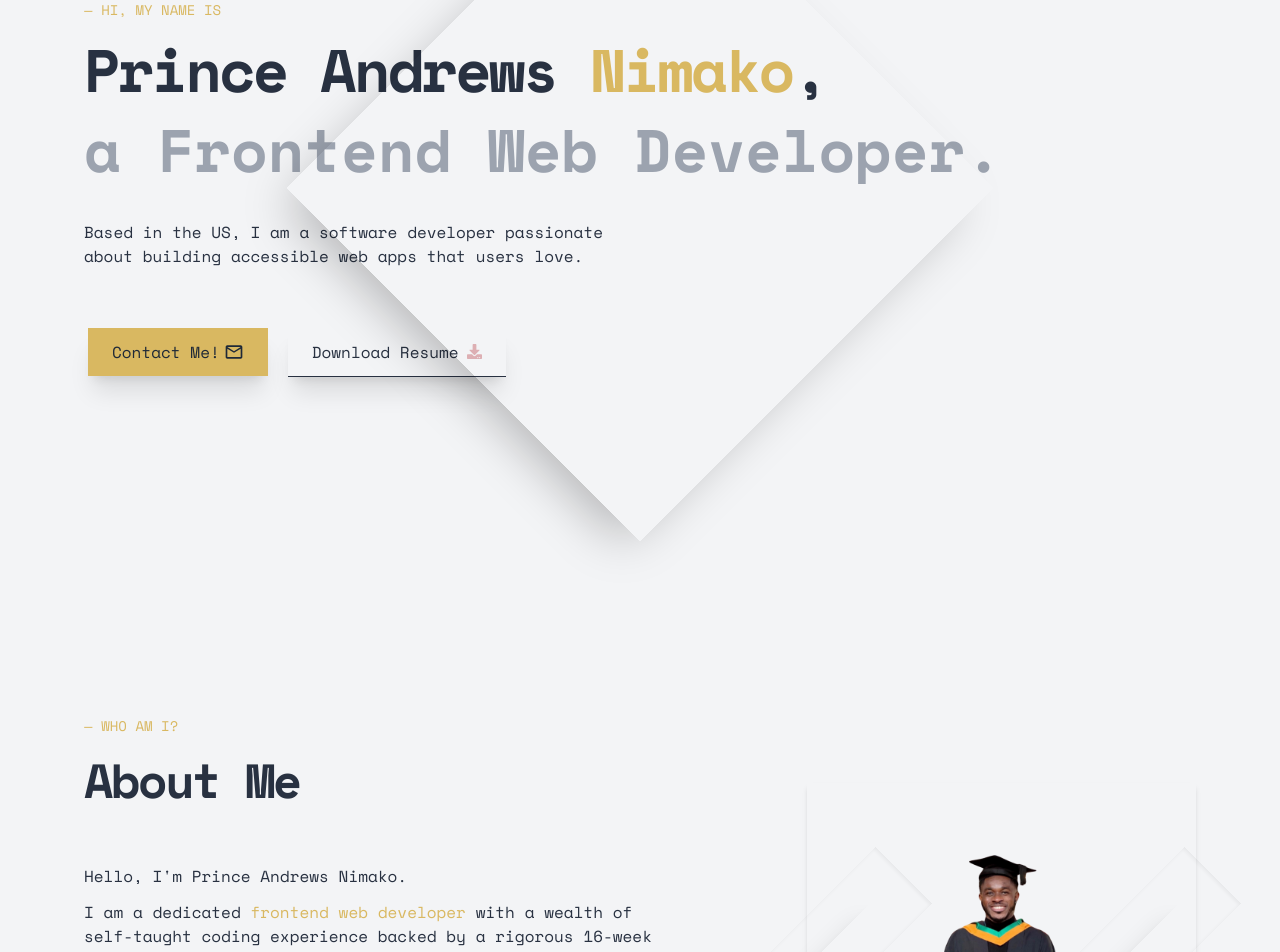
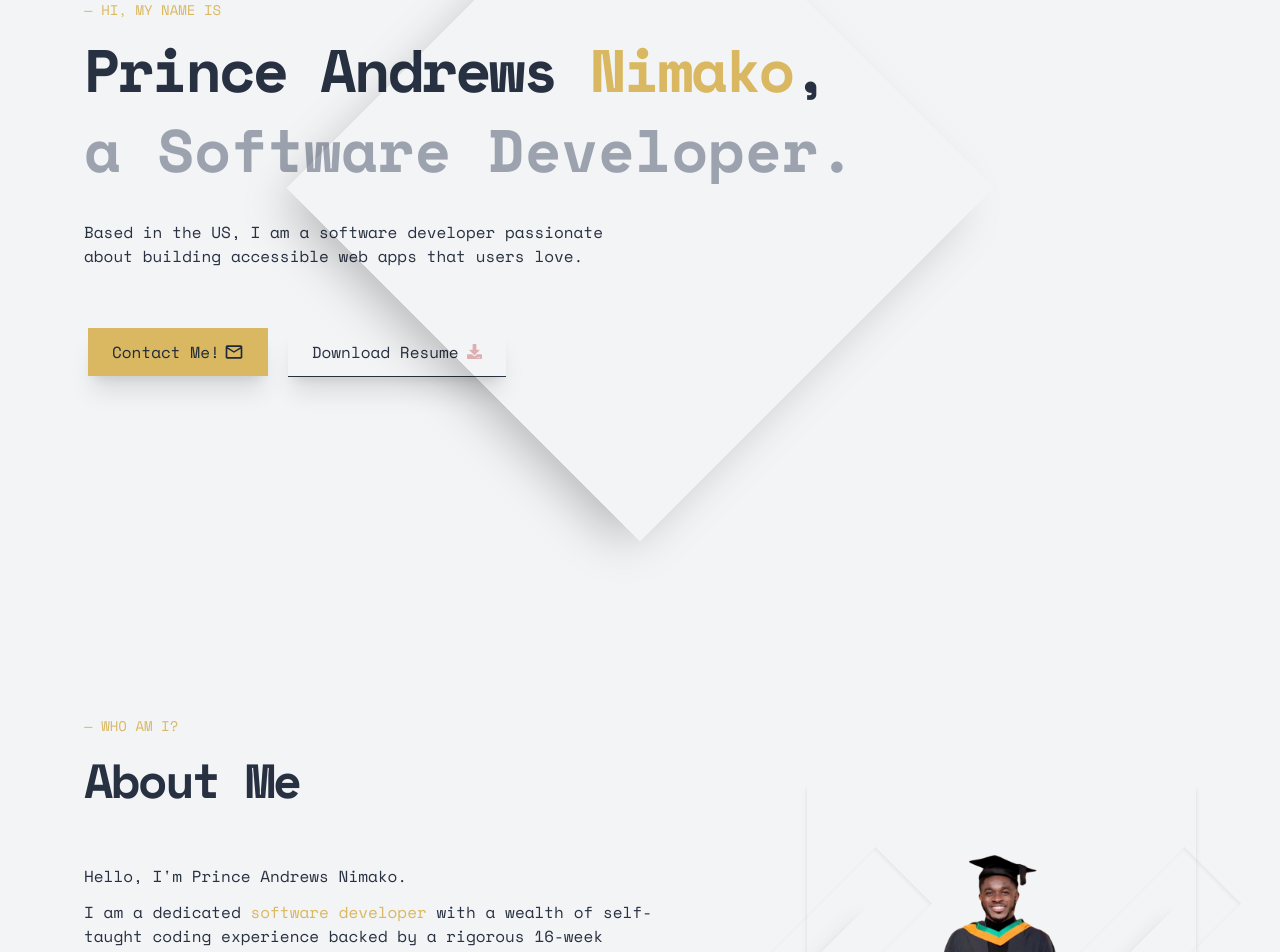
Before and after one commit to nimscodes/nimscodes, a React (Vite) app: page / in a window 1280 px wide. Shown: the part 300-1252 px from the top of the page. Built offline with nearby package versions, Linux system fonts and the light colour scheme; no server answers.

Commit message:
update about and lefthero

```diff
--- a/src/components/AboutPage.jsx
+++ b/src/components/AboutPage.jsx
@@ -80,7 +80,7 @@ const AboutPage = () => {
                 <p>
                   I am a dedicated{' '}
                   <span className="text-gold-metallic">
-                    frontend web developer
+                    software developer
                   </span>{' '}
                   with a wealth of self-taught coding experience backed by a
                   rigorous 16-week intensive coding Bootcamp, driven by a
--- a/src/components/LeftHero.jsx
+++ b/src/components/LeftHero.jsx
@@ -16,7 +16,7 @@ const LeftHero = () => {
         Prince Andrews <span className="text-gold-metallic">Nimako</span>,
       </span>
       <span className="font-bold text-2xl md:text-4xl lg:text-6xl text-gray-400">
-        a Frontend Web Developer.
+        a Software Developer.
       </span>
       <p className="w-[95%] sm:w-[70%] md:w-[50%] mt-5">
         Based in the US, I am a software developer passionate about building
```
